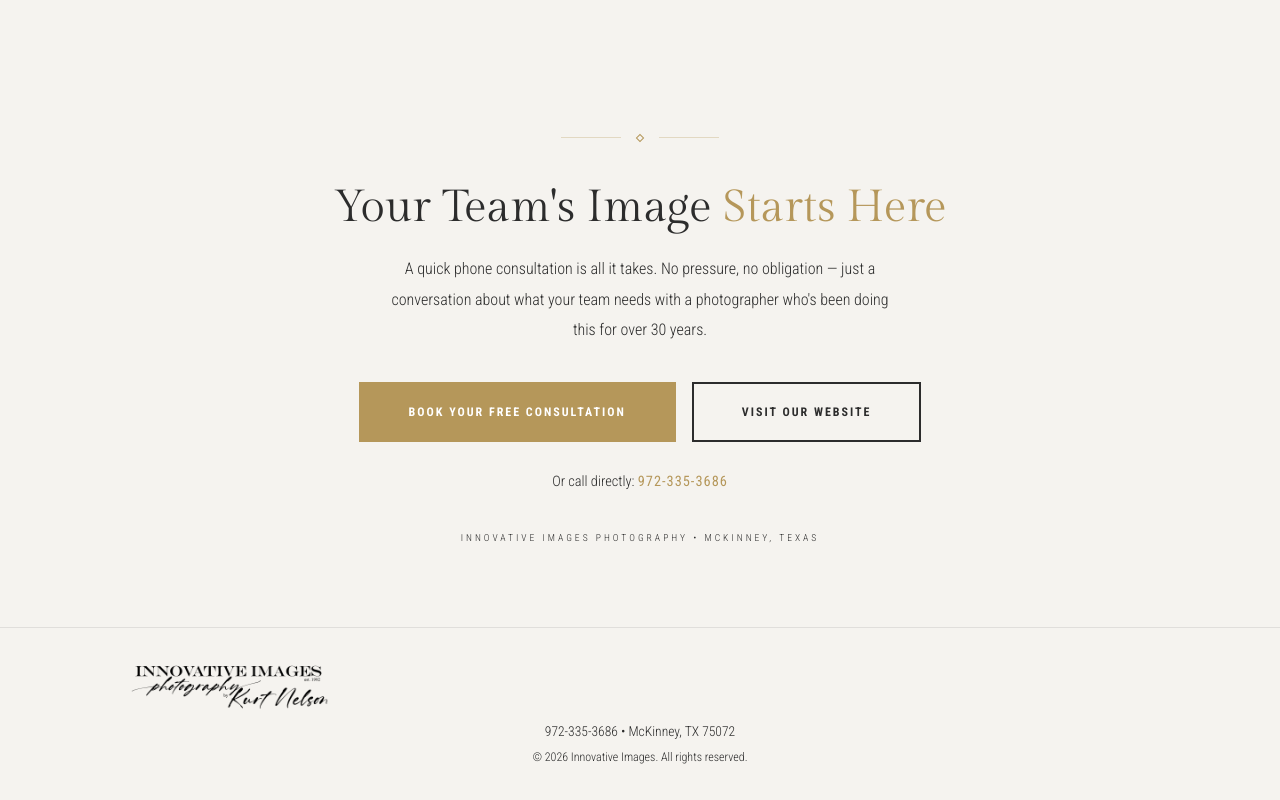
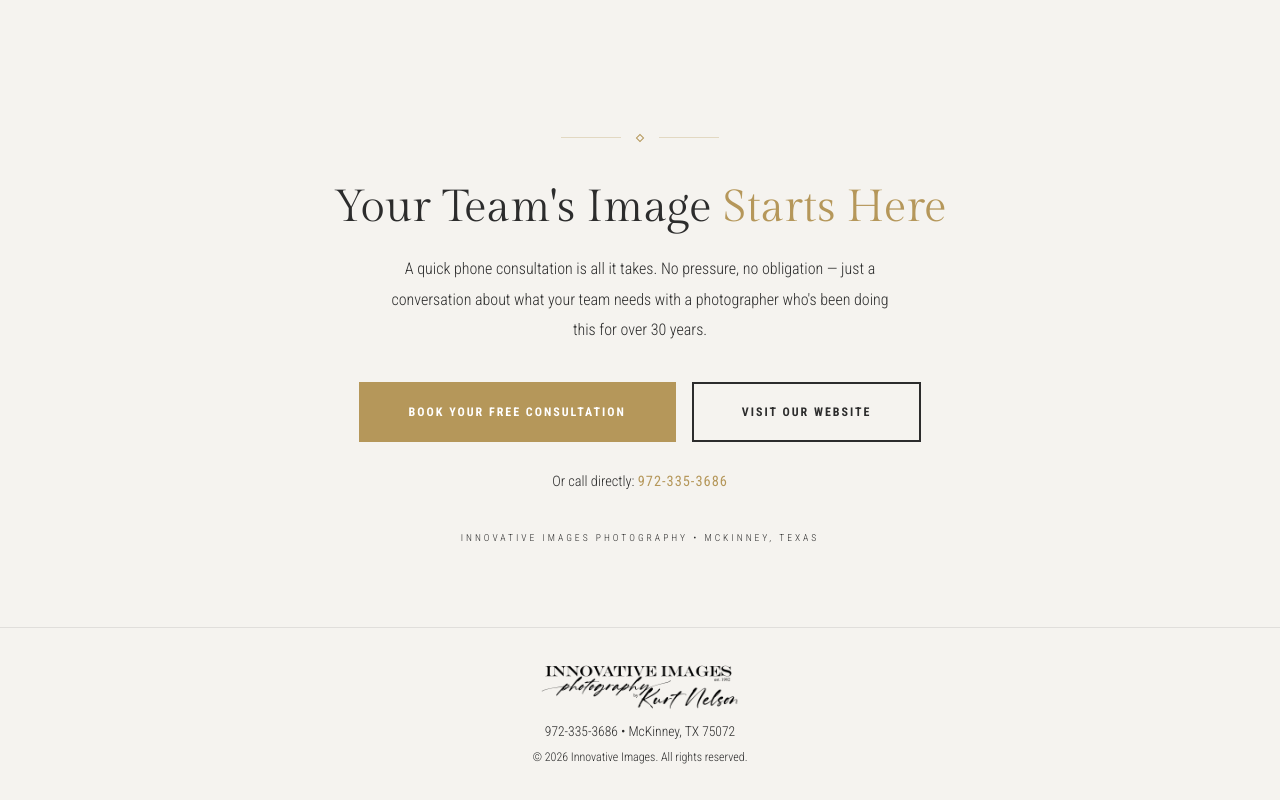
Before and after one commit to wadekerzie/innovative-images-landing, a Next.js app: page / in a window 1280 px wide. Shown: the part 4410-5210 px from the top of the page. Built offline with nearby package versions, Linux system fonts and the light colour scheme.

Commit message:
Center footer logo

```diff
--- a/src/app/page.tsx
+++ b/src/app/page.tsx
@@ -647,7 +647,7 @@ export default function ProfessionalTeamPhotography() {
             alt="Innovative Images Photography by Kurt Nelson"
             width={200}
             height={50}
-            style={{ objectFit: "contain", marginBottom: 8 }}
+            style={{ display: "block", marginLeft: "auto", marginRight: "auto", objectFit: "contain", marginBottom: 8 }}
           />
           <p style={{ fontSize: "0.85rem", color: "var(--color-text-muted)", marginBottom: 4 }}>
             <a
```
